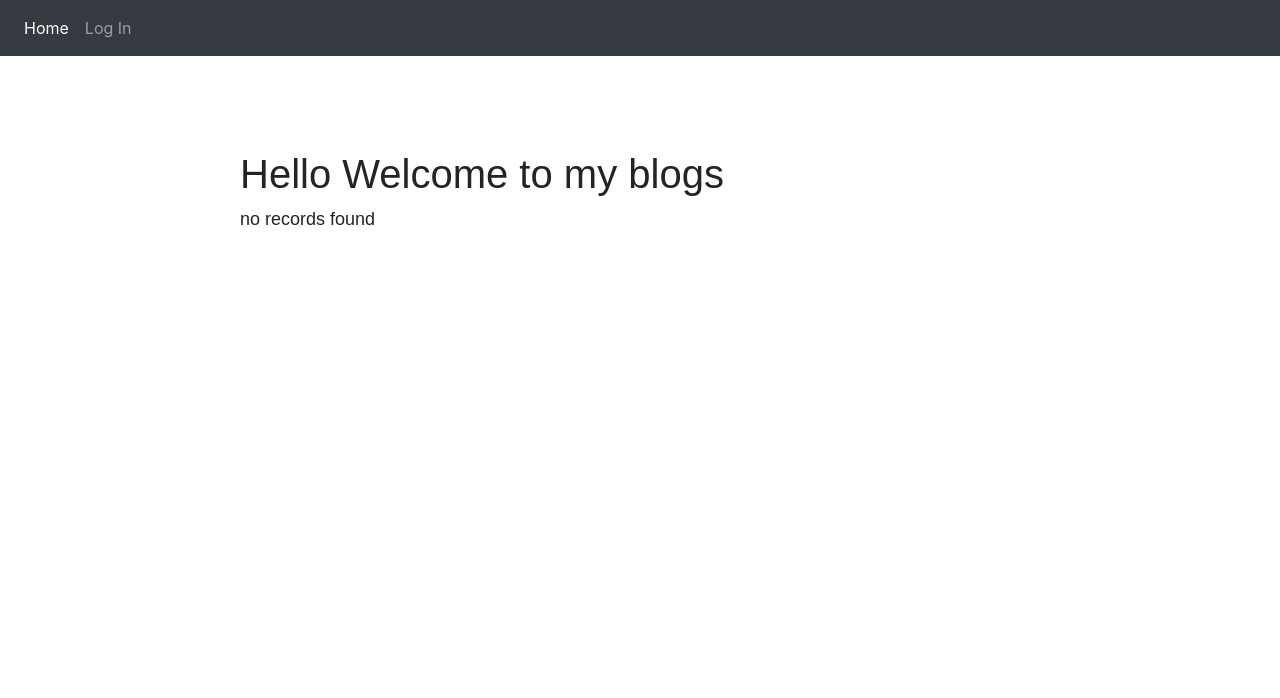
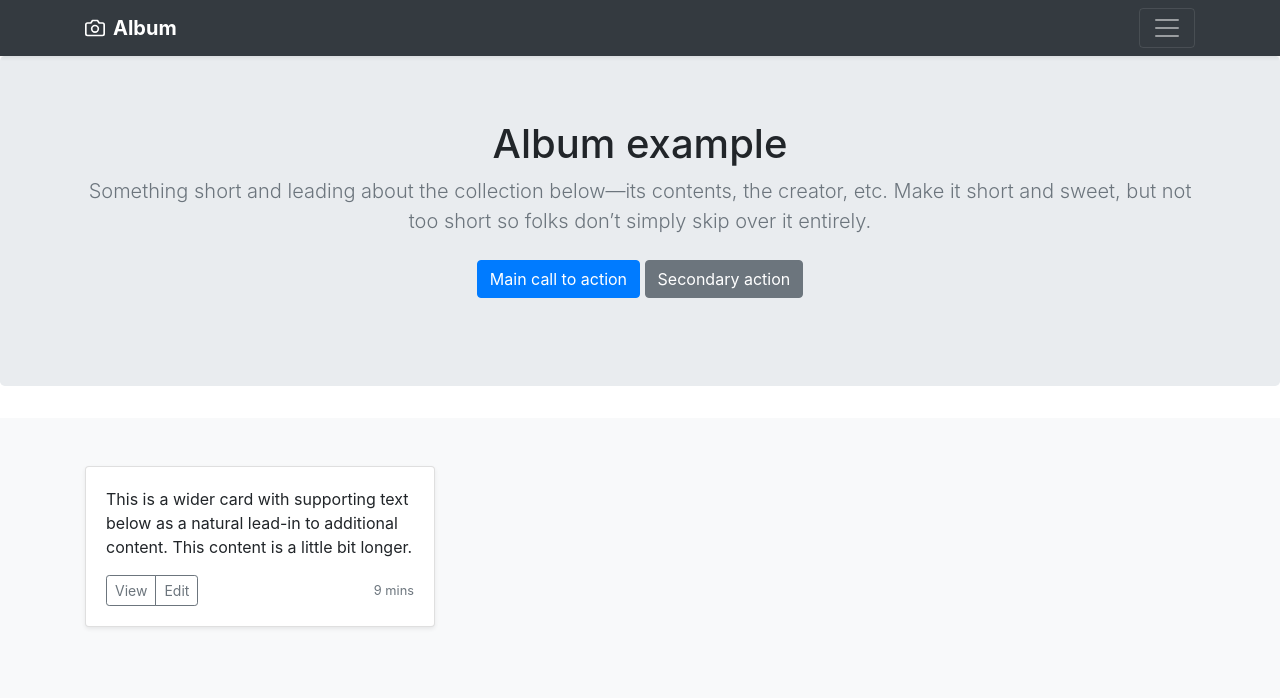
Before and after one commit to HasSan-68/blog, a Symfony app: template templates/home/index.html.twig in a window 1280 px wide. Shown: the top 698 px of the page. Run offline with Twig, Linux system fonts and the light colour scheme; the template is opened without the code that fills it, so the values that code supplies are empty; some libraries are stand-ins or nearby versions.

Commit message:
update
update

```diff
--- a/composer.json
+++ b/composer.json
@@ -29,7 +29,8 @@
         "symfony/twig-pack": "*",
         "symfony/validator": "5.1.*",
         "symfony/web-link": "5.1.*",
-        "symfony/yaml": "5.1.*"
+        "symfony/yaml": "5.1.*",
+        "vich/uploader-bundle": "^1.14"
     },
     "require-dev": {
         "symfony/debug-pack": "*",
--- a/config/bundles.php
+++ b/config/bundles.php
@@ -13,4 +13,5 @@ return [
     Symfony\Bundle\DebugBundle\DebugBundle::class => ['dev' => true, 'test' => true],
     Symfony\Bundle\MakerBundle\MakerBundle::class => ['dev' => true],
     FOS\CKEditorBundle\FOSCKEditorBundle::class => ['all' => true],
+    Vich\UploaderBundle\VichUploaderBundle::class => ['all' => true],
 ];
--- a/config/services.yaml
+++ b/config/services.yaml
@@ -5,6 +5,8 @@
 # https://symfony.com/doc/current/best_practices/configuration.html#application-related-configuration
 parameters:
 
+    app.path.blogpost_images: /uploads/images/blogpost
+    # ...
 services:
     # default configuration for services in *this* file
     _defaults:
--- a/src/Controller/BlogpostController.php
+++ b/src/Controller/BlogpostController.php
@@ -9,6 +9,7 @@ use Symfony\Bundle\FrameworkBundle\Controller\AbstractController;
 use Symfony\Component\HttpFoundation\Request;
 use Symfony\Component\HttpFoundation\Response;
 use Symfony\Component\Routing\Annotation\Route;
+
 
 /**
  * @Route("/blogpost")
--- a/src/Controller/HomeController.php
+++ b/src/Controller/HomeController.php
@@ -19,7 +19,7 @@ class HomeController extends AbstractController
 
         $klant = $klant->getClassName(Klant::class);
         return $this->render('home/index.html.twig', [
-            'blogpost' => $blogpostRepository->findAll(),
+            'blogpost' => $blogpostRepository->findAll(['home' => true]),
             'controller_name' => 'HomeController','klant' => $blogpostRepository,
         ]);
     }
--- a/templates/blogpost/index.html.twig
+++ b/templates/blogpost/index.html.twig
@@ -25,6 +25,7 @@
                 <td>{{ blogpost.klantid}}</td>
                 <td>{{ blogpost.title }}</td>
                 <td>{{ blogpost.body }}</td>
+                <td><img src="{{ vich_uploader_asset(blogpost, 'imageFile') }}" alt="{{ blogpost.title }}" /></td>
                 <td>{{ blogpost.createdAt ? blogpost.createdAt|date('Y-m-d H:i:s T') : '' }}</td>
                 <td>{{ blogpost.updatedAt ? blogpost.updatedAt|date('Y-m-d H:i:s') : '' }}</td>
                 <td>
--- a/templates/home/index.html.twig
+++ b/templates/home/index.html.twig
@@ -1,76 +1,100 @@
-{%extends 'base.html.twig'%}
+{% extends 'base.html.twig' %}
 
-{% block title %}Hello HomeController!{% endblock %}
+{% block title %}Hello Home1Controller!{% endblock %}
 
 {% block body %}
-    <nav class="navbar navbar-expand-md navbar-dark bg-dark fixed-top">
-
-        <button class="navbar-toggler" type="button" data-toggle="collapse" data-target="#navbarsExampleDefault" aria-controls="navbarsExampleDefault" aria-expanded="false" aria-label="Toggle navigation">
-            <span class="navbar-toggler-icon"></span>
-        </button>
-
-        <div class="collapse navbar-collapse" id="navbarsExampleDefault">
-            <ul class="navbar-nav mr-auto">
-                <li class="nav-item active">
-                    <a class="nav-link" href="home">Home </a>
-                </li>
-                <li class="nav-item">
-                    <a class="nav-link" href="login">Log In</a>
-                </li>
+<style>
+    .bd-placeholder-img {
+        font-size: 1.125rem;
+        text-anchor: middle;
+        -webkit-user-select: none;
+        -moz-user-select: none;
+        -ms-user-select: none;
+        user-select: none;
+    }
 
 
-
-                    </div>
-                </li>
-            </ul>
-
-        </div>
-    </nav>
-    <style>
-        .example-wrapper { margin: 1em auto; max-width: 800px; width: 95%; font: 18px/1.5 sans-serif; }
-        .example-wrapper code { background: #F5F5F5; padding: 2px 6px; }
-        h1 {
-            margin-top: 150px;
+    @media (min-width: 768px) {
+        .bd-placeholder-img-lg {
+            font-size: 3.5rem;
+        }
     }
 </style>
+<!-- Custom styles for this template -->
+<link href="album.css" rel="stylesheet">
+</head>
 
-    <tr>
-
-    <div class="example-wrapper">
-    <h1>Hello Welcome to my blogs</h1>
-
+<body>
+<header>
+    <div class="collapse bg-dark" id="navbarHeader">
         <div class="container">
             <div class="row">
 
-    {% for blogpost in blogpost %}
+                { % for blogpost in blogpost % }
+
+                <div class="col-sm-8 col-md-7 py-4">
+                    <h4 class="text-white">About</h4>
+                    <p class="text-muted">Add some information about the album below, the author, or any other background context. Make it a few sentences long so folks can pick up some informative tidbits. Then, link them off to some social networking sites or contact information.</p>
+                </div>
+                <div class="col-sm-4 offset-md-1 py-4">
+                    <h4 class="text-white">Contact</h4>
+                    <ul class="list-unstyled">
+                        <li><a href="#" class="text-white">Follow on Twitter</a></li>
+                        <li><a href="#" class="text-white">Like on Facebook</a></li>
+                        <li><a href="#" class="text-white">Email me</a></li>
+                    </ul>
+                </div>
+            </div>
+        </div>
+    </div>
+    <div class="navbar navbar-dark bg-dark shadow-sm">
+        <div class="container d-flex justify-content-between">
+            <a href="#" class="navbar-brand d-flex align-items-center">
+                <svg xmlns="http://www.w3.org/2000/svg" width="20" height="20" fill="none" stroke="currentColor" stroke-linecap="round" stroke-linejoin="round" stroke-width="2" aria-hidden="true" class="mr-2" viewBox="0 0 24 24" focusable="false"><path d="M23 19a2 2 0 0 1-2 2H3a2 2 0 0 1-2-2V8a2 2 0 0 1 2-2h4l2-3h6l2 3h4a2 2 0 0 1 2 2z"/><circle cx="12" cy="13" r="4"/></svg>
+                <strong>Album</strong>
+            </a>
+            <button class="navbar-toggler" type="button" data-toggle="collapse" data-target="#navbarHeader" aria-controls="navbarHeader" aria-expanded="false" aria-label="Toggle navigation">
+                <span class="navbar-toggler-icon"></span>
+            </button>
+        </div>
+    </div>
+</header>
+
+<main role="main">
+
+    <section class="jumbotron text-center">
+        <div class="container">
+            <h1>Album example</h1>
+            <p class="lead text-muted">Something short and leading about the collection below—its contents, the creator, etc. Make it short and sweet, but not too short so folks don’t simply skip over it entirely.</p>
+            <p>
+                <a href="#" class="btn btn-primary my-2">Main call to action</a>
+                <a href="#" class="btn btn-secondary my-2">Secondary action</a>
+            </p>
+        </div>
+    </section>
+
+    <div class="album py-5 bg-light">
+        <div class="container">
+
+            <div class="row">
+                <div class="col-md-4">
+                    <div class="card mb-4 shadow-sm">
+                        <img class="class="bd-placeholder-img card-img-top">
+                        <img src="{{ vich_uploader_asset(blogpost, 'imageFile') }}" alt="{{ blogpost.title }}" />
 
                         <div class="card-body">
-
-
-            <h6 class="card-subtitle mb-2 text-muted">{{ blogpost.title }}</h6>
-
-
-            <p class="card-text">{{ blogpost.klantid}}</p>
-
-
-
-            <p class="card-text">{{ blogpost.body}}</p>
-
-
-
-
+                            <p class="card-text">This is a wider card with supporting text below as a natural lead-in to additional content. This content is a little bit longer.</p>
+                            <div class="d-flex justify-content-between align-items-center">
+                                <div class="btn-group">
+                                    <button type="button" class="btn btn-sm btn-outline-secondary">View</button>
+                                    <button type="button" class="btn btn-sm btn-outline-secondary">Edit</button>
                                 </div>
-
-
-    {% else %}
-        <tr>
-            <td colspan="6">no records found</td>
-        </tr>
-
-    {%  endfor %}
-
-
-
-
-
+                                <small class="text-muted">9 mins</small>
+                            </div>
+                        </div>
+                    </div>
+                </div>
+                </div>
+                </div>
+                </div>
                 {% endblock %}
--- /dev/null
+++ b/templates/home1/index.html.twig
@@ -0,0 +1,4 @@
+
+
+
+ DIT IS EEN TEST
```
Also changed, not shown: src/Controller/Home1Controller.php (added, +19 -0 lines), src/Entity/Blogpost.php (+75 -0 lines), src/Form/BlogpostType.php (+10 -0 lines), public/uploads/images/blogpost/7716c12f76e41cf061c9da38af02946e.jpg (added), public/uploads/images/blogpost/bg-clouds.jpg (added), 3 other files. Lines whose indentation alone changed are shown as unchanged.
